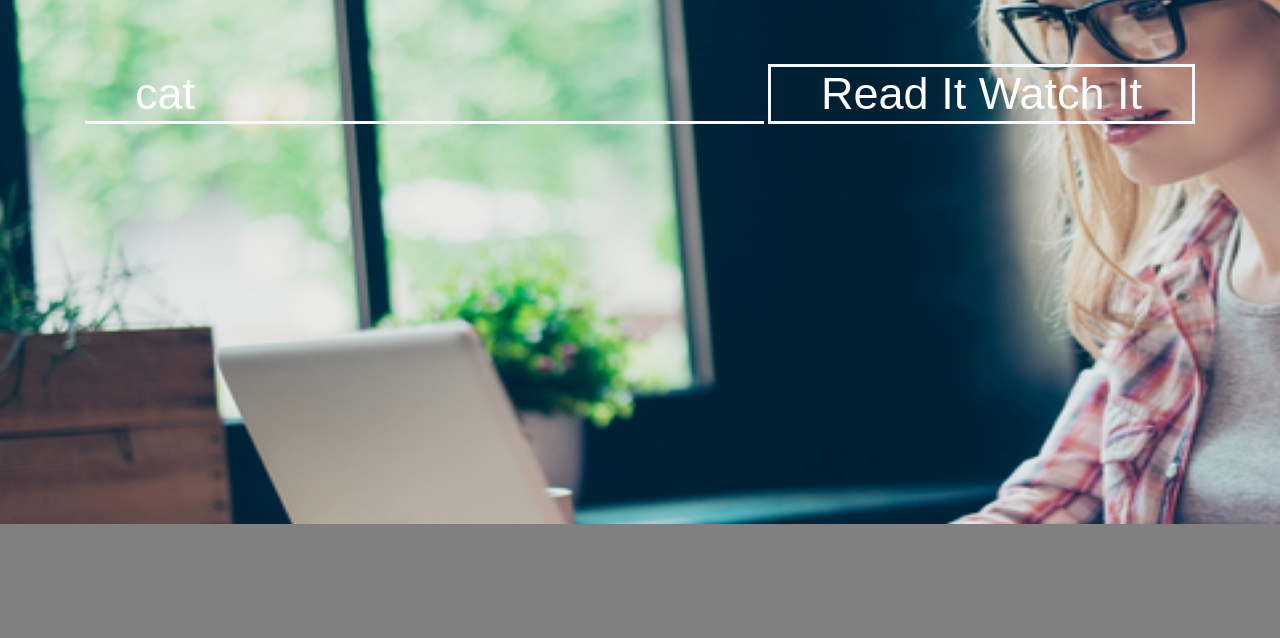
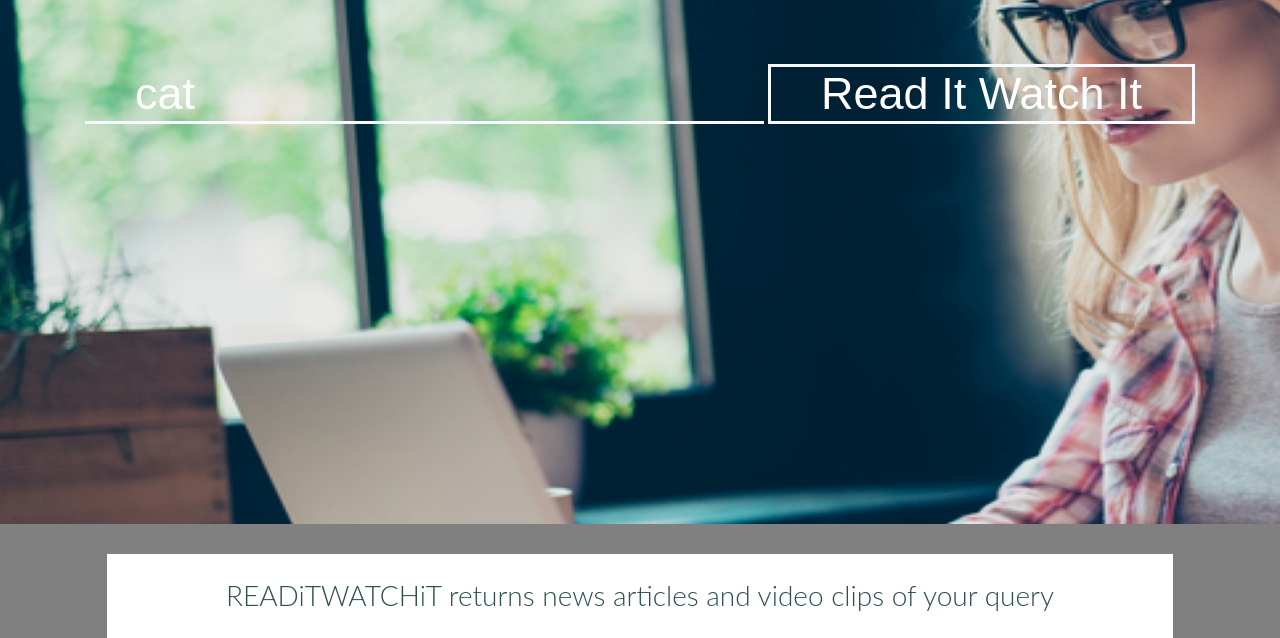
Before and after one commit to allan343/READiTWATCHiT, a plain HTML site: page index.html in a window 1280 px wide. Shown: the part 276-914 px from the top of the page. Before the commit the page ends 800 px from the top, so only its background shows below. Drawn offline with nearby package versions, Linux system fonts and the light colour scheme.

Commit message:
title stuff

```diff
--- a/index.css
+++ b/index.css
@@ -117,6 +117,16 @@
 
 }
 
+.title-container{
+  text-align: center;
+  font-size: 28px;
+  background-color: white;
+  width: 1066px;
+  margin-left:auto;
+  margin-right:auto;
+  padding-top: 25px;
+  padding-bottom: 25px;
+}
 .results-img .image, .results-news .image{
   /*width: 190px;*/
   margin-top:20px;
@@ -188,7 +198,6 @@
   border-color : #000000;
   margin-left: auto;
   margin-right:auto;
-
 }*/
 .buttonContainer{
   width: 100%;
--- a/index.html
+++ b/index.html
@@ -25,6 +25,10 @@
     </section>
   </header>
     <div class="container">
+
+        <section class=title>
+            <div class="title-container"> READiTWATCHiT returns news articles and video clips of your query</div>
+          </section>
 
         <section class="results hidden">
 
```
